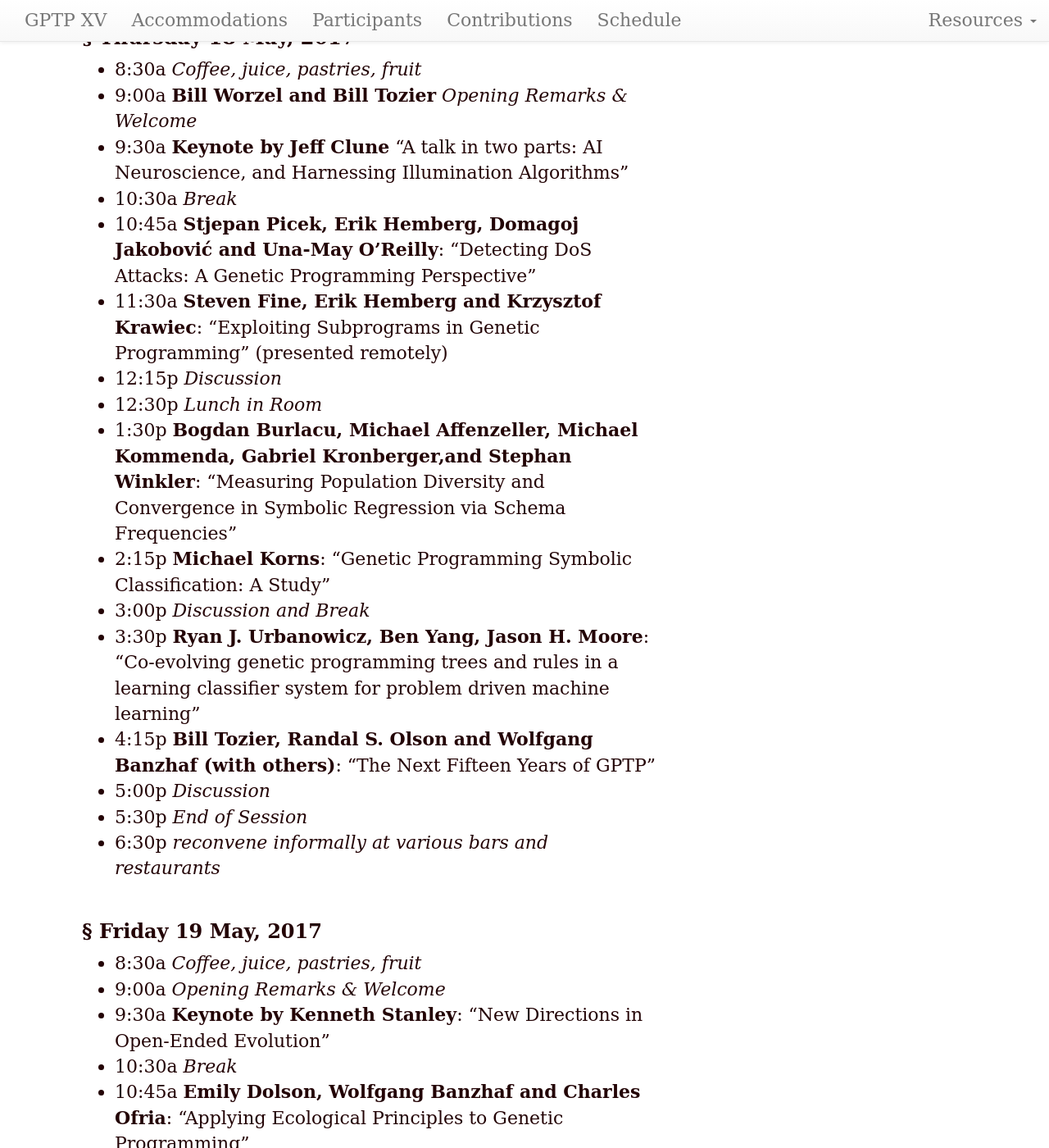
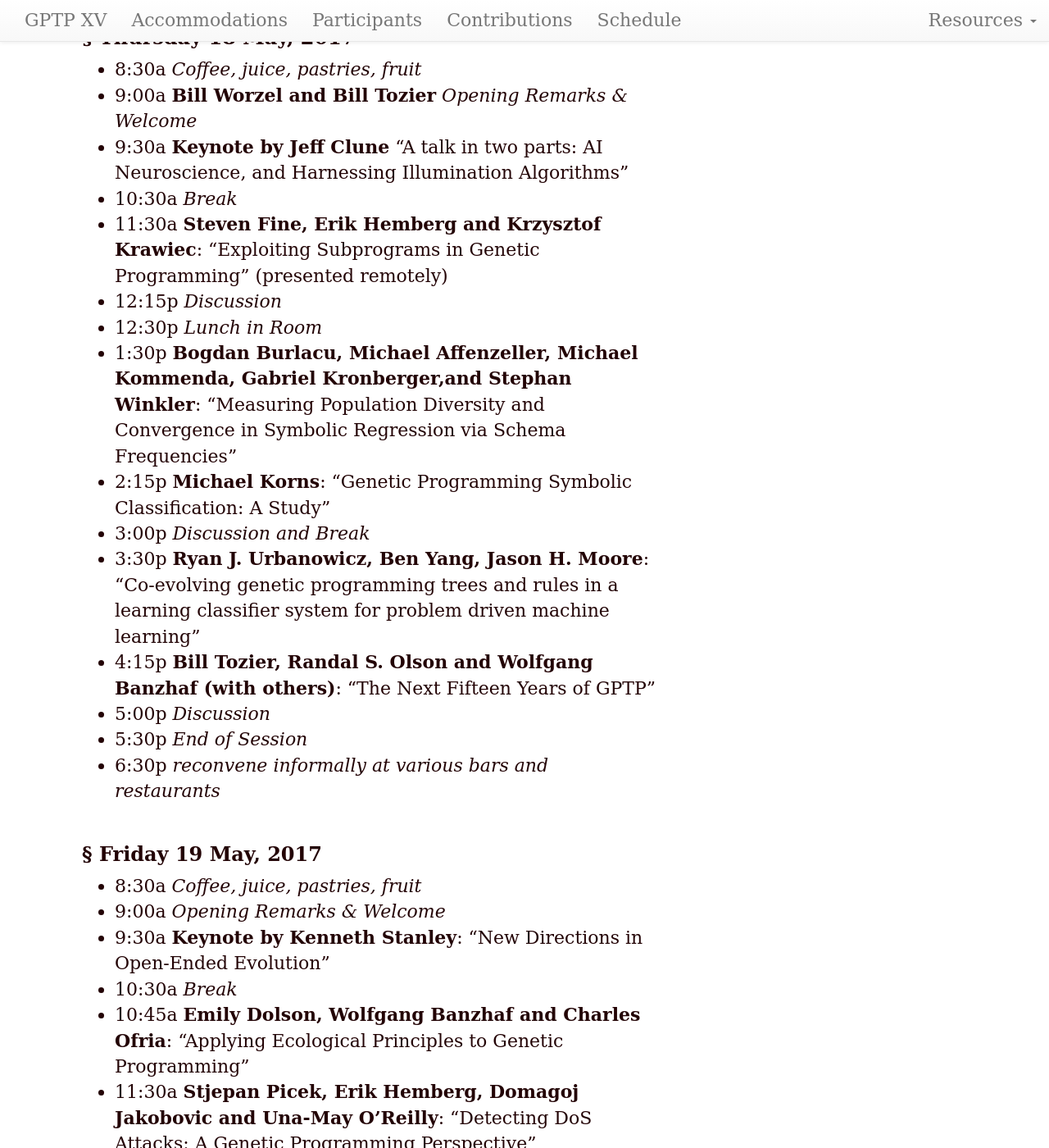
Before and after one commit to GPTP-workshop/gptp-workshop.github.io, a Jekyll site: the page built from schedule.md, in a window 1280 px wide and 1400 px high, scrolled down 320 px. Shown: the whole window at 82% size. Built offline with Jekyll 4.4.1, drawn with Linux system fonts in a browser that asks for light colours; our own code applies the rules of GitHub Pages for plain Markdown files; part of the change alters nothing that is shown.

Commit message:
adjusted Stjepan's talk to Friday

```diff
--- a/schedule.md
+++ b/schedule.md
@@ -13,7 +13,6 @@ dates: "May 18–20, 2017"
 - 9:00a **Bill Worzel and Bill Tozier** _Opening Remarks & Welcome_
 - 9:30a **Keynote by Jeff Clune** "A talk in two parts: AI Neuroscience, and Harnessing Illumination Algorithms"
 - 10:30a _Break_
-- 10:45a **Stjepan Picek, Erik Hemberg, Domagoj Jakobović and Una-May O’Reilly**: "Detecting DoS Attacks: A Genetic Programming Perspective"
 - 11:30a **Steven Fine, Erik Hemberg and Krzysztof Krawiec**: "Exploiting Subprograms in Genetic Programming" (presented remotely)
 - 12:15p _Discussion_
 - 12:30p _Lunch in Room_
@@ -32,7 +31,8 @@ dates: "May 18–20, 2017"
 - 9:30a **Keynote by Kenneth Stanley**: "New Directions in Open-Ended Evolution"
 - 10:30a _Break_
 - 10:45a **Emily Dolson, Wolfgang Banzhaf and Charles Ofria**: "Applying Ecological Principles to Genetic Programming"
-- 11:30a _Discussion_
+- 11:30a **Stjepan Picek, Erik Hemberg, Domagoj Jakobovic and Una-May O’Reilly**: "Detecting DoS Attacks: A Genetic Programming Perspective"
+- 12:15p _Discussion_
 - 12:30p _Lunch in Room_
 - 1:30p **Sarah Anne Troise and Thomas Helmuth**: "Lexicase Selection with Weighted Shuffle"
 - 2:15p **Lee Spector, William La Cava, Saul Shanabrook, and Thomas Helmuth**: "Random Challenges in Parent Selection"
```
